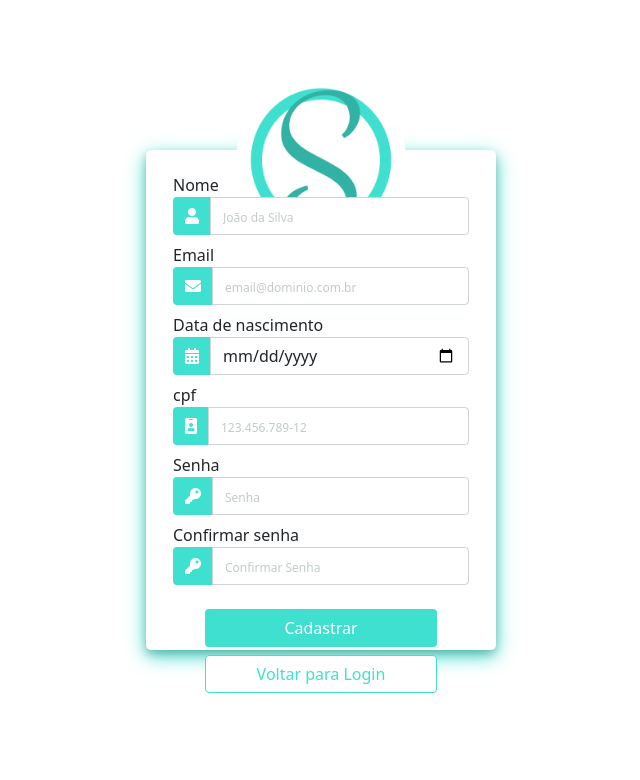
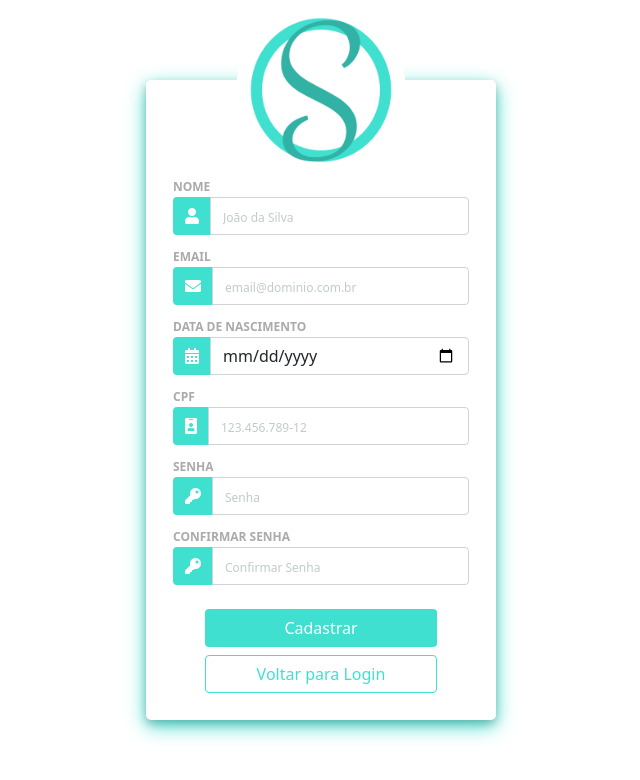
Before and after one commit to alineprasser/DesenvolvimentoWeb, a PHP site: page /cadastro.html in a window 1280 px wide. Shown: the top 780 px of the page, without its empty margins (319-959 px from the left). Run offline with PHP 8.4, Linux system fonts and the light colour scheme; some libraries are stand-ins or nearby versions.

Commit message:
Adição da classe .label

```diff
--- a/css/main.css
+++ b/css/main.css
@@ -27,8 +27,15 @@ body, html {
     border-radius: 5px;
 }
 
+.label {
+    text-transform: uppercase;
+    font-size: 0.75em;
+    font-weight: bold;
+    color: #aaa;
+}
+
 .user_cadastro {
-    height: 500px;
+    height: 80vh;
     width: 350px;
     margin-top: auto;
     margin-bottom: auto;
```
